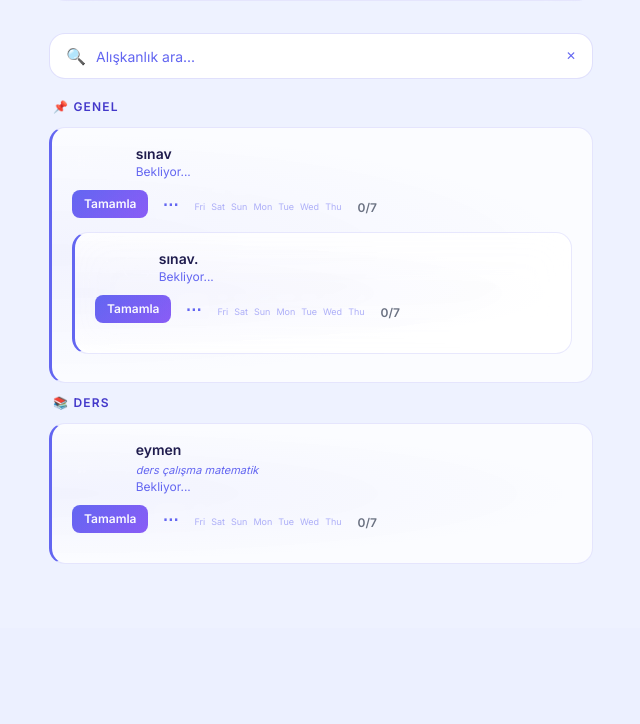
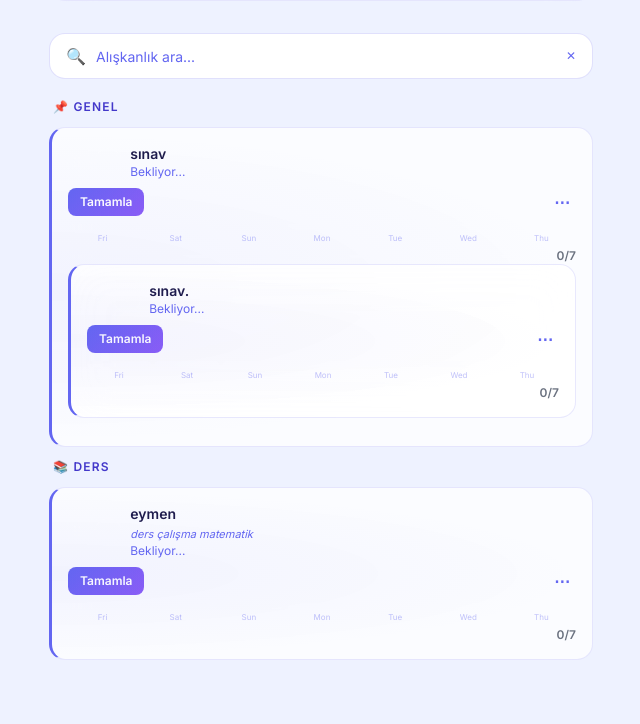
Before and after one commit to aslan0438/rutin-takipci, a Flask app: page / in a window 1280 px wide. Shown: the part 1554-2278 px from the top of the page, without its empty margins (319-959 px from the left). Before the commit the page ends 2117 px from the top, so only its background shows below. Run offline with Flask 3, Linux system fonts and the light colour scheme; a user stored in the database is signed in; data comes from the database, SQL or seed files in the repository; data that the repository does not hold is empty; some libraries are stand-ins or nearby versions.

Commit message:
kart yapısı tamamen yenilendi, menü düzeltildi

```diff
--- a/rutin-takipci/templates/index.html
+++ b/rutin-takipci/templates/index.html
@@ -882,78 +882,71 @@
             {% set streak = streaks[habit.id|string] %}
             {% set wcount = weekly_counts[habit.id|string] %}
             {% set wpct = [(wcount / habit.weekly_goal * 100), 100] | min | int %}
-
-            <div class="glass-card rounded-2xl px-5 py-4 mb-3 relative overflow-hidden {% if habit.priority == 'high' %}priority-high{% elif habit.priority == 'low' %}priority-low{% endif %}" data-id="{{ habit.id }}" style="border-left:3px solid {{ habit.color or '#6366f1' }}">
+            <div class="glass-card rounded-2xl px-4 py-4 mb-3 relative overflow-hidden {% if habit.priority == 'high' %}priority-high{% elif habit.priority == 'low' %}priority-low{% endif %}" data-id="{{ habit.id }}" style="border-left:3px solid {{ habit.color or '#6366f1' }}">
                 <div class="habit-card-glow" style="background:radial-gradient(ellipse at 0% 50%, {{ habit.color or '#6366f1' }}, transparent 70%)"></div>
-                <!-- İsim Satırı -->
+                <!-- İsim -->
                 <div class="flex items-center gap-2 mb-2">
-                    <span class="drag-handle flex-shrink-0">⠿</span>
+                    <span class="drag-handle flex-shrink-0" style="font-size:14px;color:rgba(255,255,255,0.15)">⠿</span>
                     {% if done %}
-                        <div class="w-8 h-8 rounded-full flex-shrink-0 flex items-center justify-center complete-pulse" style="background:rgba(16,185,129,0.25);border:2px solid rgba(16,185,129,0.5);box-shadow:0 0 12px rgba(16,185,129,0.3)">
-                            <span class="check-anim font-black" style="color:#4ade80;font-size:14px">✓</span>
+                        <div class="w-7 h-7 rounded-full flex-shrink-0 flex items-center justify-center complete-pulse" style="background:rgba(16,185,129,0.25);border:2px solid rgba(16,185,129,0.5)">
+                            <span class="check-anim font-black" style="color:#4ade80;font-size:13px">✓</span>
                         </div>
                         <div class="flex-1 min-w-0">
-                            <p class="line-through font-medium text-sm" style="color:var(--text-muted);overflow:hidden;text-overflow:ellipsis;white-space:nowrap">{{ habit.name }}</p>
-                            {% if habit.note %}<p class="note-text">{{ habit.note }}</p>{% endif %}
+                            <p class="line-through text-sm font-medium" style="color:var(--text-muted);overflow:hidden;text-overflow:ellipsis;white-space:nowrap">{{ habit.name }}</p>
                             <p class="text-xs text-green-500">Tamamlandı ✓</p>
                         </div>
                     {% else %}
-                        <div class="w-7 h-7 rounded-full flex-shrink-0 flex items-center justify-center" style="border:1px solid rgba(255,255,255,0.1)">
-                            <span style="color:rgba(255,255,255,0.2);font-size:11px">○</span>
+                        <div class="w-7 h-7 rounded-full flex-shrink-0 flex items-center justify-center" style="border:1px solid rgba(255,255,255,0.12)">
+                            <span style="color:rgba(255,255,255,0.2);font-size:10px">○</span>
                         </div>
                         <div class="flex-1 min-w-0">
-                            <div class="flex items-center gap-1">
-                                <p class="font-semibold text-sm flex-1" style="overflow:hidden;text-overflow:ellipsis;white-space:nowrap">{{ habit.name }}</p>
-                                {% if habit.priority == 'high' %}<span class="text-xs flex-shrink-0">🔴</span>{% elif habit.priority == 'low' %}<span class="text-xs flex-shrink-0 opacity-50">⚪</span>{% endif %}
-                            </div>
+                            <p class="font-semibold text-sm" style="overflow:hidden;text-overflow:ellipsis;white-space:nowrap">{{ habit.name }}{% if habit.priority == 'high' %} <span class="text-xs">🔴</span>{% elif habit.priority == 'low' %} <span class="text-xs opacity-40">⚪</span>{% endif %}</p>
                             {% if habit.note %}<p class="note-text">{{ habit.note }}</p>{% endif %}
                             <p class="text-xs" style="color:var(--text-muted)">Bekliyor...</p>
                         </div>
                     {% endif %}
                 </div>
-                <!-- Buton Satırı -->
-                <div class="flex items-center gap-2 mb-3 flex-wrap">
-                    <div class="flex items-center gap-1.5">
+                <!-- Butonlar -->
+                <div class="flex items-center gap-1.5 mb-2">
                     {% if streak > 0 %}
                     <span class="text-xs px-2 py-1 rounded-lg font-semibold {% if streak >= 7 %}bg-purple-500/20 text-purple-300{% elif streak >= 3 %}bg-orange-500/20 text-orange-300{% else %}bg-white/5 text-gray-400{% endif %}">🔥{{ streak }}g</span>
                     {% endif %}
                     {% if not done %}
                     <a href="/complete/{{ habit.id }}" onclick="showXP(event,'+20 XP')" class="btn-primary px-3 py-1.5 rounded-lg text-xs font-semibold">Tamamla</a>
                     {% endif %}
-                        <div class="relative">
-                            <button onclick="toggleMenu({{ habit.id }})" class="w-8 h-8 rounded-lg flex items-center justify-center text-base font-bold" style="background:rgba(255,255,255,0.05);color:var(--text-muted)">⋯</button>
-                            <div id="menu-{{ habit.id }}" class="hidden absolute right-0 rounded-2xl p-2" style="z-index:9999;background:#0d0d1f;border:1px solid rgba(255,255,255,0.1);box-shadow:0 20px 40px rgba(0,0,0,0.8);min-width:180px;bottom:calc(100% + 8px)">
-                                <button onclick="openGoal({{ habit.id }},'{{ habit.name|replace("'","\\'") }}',{{ habit.weekly_goal }});toggleMenu({{ habit.id }})" class="flex items-center gap-2 w-full px-3 py-2 rounded-xl text-xs text-left" style="color:var(--text)" onmouseover="this.style.background='rgba(255,255,255,0.05)'" onmouseout="this.style.background=''">🎯 Haftalık Hedef</button>
-                                <button onclick="openHabitDetail({{ habit.id }},'{{ habit.name|replace("'","\\'") }}');toggleMenu({{ habit.id }})" class="flex items-center gap-2 w-full px-3 py-2 rounded-xl text-xs text-left" style="color:var(--text)" onmouseover="this.style.background='rgba(255,255,255,0.05)'" onmouseout="this.style.background=''">📈 İstatistik</button>
-                                <button onclick="openEdit({{ habit.id }},'{{ habit.name|replace("'","\\'") }}','{{ habit.category }}','{{ habit.note|replace("'","\\'") }}','{{ habit.category_emoji }}','{{ habit.priority }}','{{ habit.color or "#6366f1" }}');toggleMenu({{ habit.id }})" class="flex items-center gap-2 w-full px-3 py-2 rounded-xl text-xs text-left" style="color:var(--text)" onmouseover="this.style.background='rgba(255,255,255,0.05)'" onmouseout="this.style.background=''">✏️ Düzenle</button>
+                    <div class="relative ml-auto">
+                        <button onclick="toggleMenu({{ habit.id }})" class="w-7 h-7 rounded-lg flex items-center justify-center font-bold" style="background:rgba(255,255,255,0.05);color:var(--text-muted);font-size:16px">⋯</button>
+                        <div id="menu-{{ habit.id }}" class="hidden absolute left-0 rounded-2xl p-2" style="z-index:9999;background:#0d0d1f;border:1px solid rgba(255,255,255,0.1);box-shadow:0 20px 40px rgba(0,0,0,0.9);min-width:180px;bottom:calc(100% + 8px)">
+                            <button onclick="openGoal({{ habit.id }},'{{ habit.name|replace("'","\'") }}',{{ habit.weekly_goal }});toggleMenu({{ habit.id }})" class="flex items-center gap-2 w-full px-3 py-2 rounded-xl text-xs text-left" style="color:var(--text)" onmouseover="this.style.background='rgba(255,255,255,0.05)'" onmouseout="this.style.background=''">🎯 Haftalık Hedef</button>
+                            <button onclick="openHabitDetail({{ habit.id }},'{{ habit.name|replace("'","\'") }}');toggleMenu({{ habit.id }})" class="flex items-center gap-2 w-full px-3 py-2 rounded-xl text-xs text-left" style="color:var(--text)" onmouseover="this.style.background='rgba(255,255,255,0.05)'" onmouseout="this.style.background=''">📈 İstatistik</button>
+                            <button onclick="openEdit({{ habit.id }},'{{ habit.name|replace("'","\'") }}','{{ habit.category }}','{{ habit.note|replace("'","\'") }}','{{ habit.category_emoji }}','{{ habit.priority }}','{{ habit.color or "#6366f1" }}');toggleMenu({{ habit.id }})" class="flex items-center gap-2 w-full px-3 py-2 rounded-xl text-xs text-left" style="color:var(--text)" onmouseover="this.style.background='rgba(255,255,255,0.05)'" onmouseout="this.style.background=''">✏️ Düzenle</button>
                             <button onclick="openPomodoro('{{ habit.name }}');toggleMenu({{ habit.id }})" class="flex items-center gap-2 w-full px-3 py-2 rounded-xl text-xs text-left" style="color:var(--text)" onmouseover="this.style.background='rgba(255,255,255,0.05)'" onmouseout="this.style.background=''">🍅 Pomodoro</button>
-                                <button onclick="openCalendarModal({{ habit.id }},'{{ habit.name|replace("'","\\'") }}');toggleMenu({{ habit.id }})" class="flex items-center gap-2 w-full px-3 py-2 rounded-xl text-xs text-left" style="color:var(--text)" onmouseover="this.style.background='rgba(255,255,255,0.05)'" onmouseout="this.style.background=''">📅 Takvim</button>
+                            <button onclick="openCalendarModal({{ habit.id }},'{{ habit.name|replace("'","\'") }}');toggleMenu({{ habit.id }})" class="flex items-center gap-2 w-full px-3 py-2 rounded-xl text-xs text-left" style="color:var(--text)" onmouseover="this.style.background='rgba(255,255,255,0.05)'" onmouseout="this.style.background=''">📅 Takvim</button>
                             {% if not done %}
                             <div style="height:1px;background:rgba(255,255,255,0.06);margin:4px 0"></div>
                             <button onclick="location.href='/freeze/{{ habit.id }}'" class="flex items-center gap-2 w-full px-3 py-2 rounded-xl text-xs text-left" style="color:#60a5fa" onmouseover="this.style.background='rgba(255,255,255,0.05)'" onmouseout="this.style.background=''">❄️ Freeze</button>
-                                <button onclick="recoverStreak({{ habit.id }},'{{ habit.name|replace("'","\\'") }}');toggleMenu({{ habit.id }})" class="flex items-center gap-2 w-full px-3 py-2 rounded-xl text-xs text-left" style="color:#a78bfa" onmouseover="this.style.background='rgba(255,255,255,0.05)'" onmouseout="this.style.background=''">⚡ Streak Kurtar</button>
+                            <button onclick="recoverStreak({{ habit.id }},'{{ habit.name|replace("'","\'") }}');toggleMenu({{ habit.id }})" class="flex items-center gap-2 w-full px-3 py-2 rounded-xl text-xs text-left" style="color:#a78bfa" onmouseover="this.style.background='rgba(255,255,255,0.05)'" onmouseout="this.style.background=''">⚡ Streak Kurtar</button>
                             {% endif %}
                             <div style="height:1px;background:rgba(255,255,255,0.06);margin:4px 0"></div>
                             <button onclick="location.href='/archive/{{ habit.id }}'" class="flex items-center gap-2 w-full px-3 py-2 rounded-xl text-xs text-left" style="color:#fbbf24" onmouseover="this.style.background='rgba(255,255,255,0.05)'" onmouseout="this.style.background=''">📦 Arşivle</button>
-                                <button onclick="confirmDelete({{ habit.id }},'{{ habit.name|replace("'","\\'") }}');toggleMenu({{ habit.id }})" class="flex items-center gap-2 w-full px-3 py-2 rounded-xl text-xs text-left" style="color:#f87171" onmouseover="this.style.background='rgba(255,255,255,0.05)'" onmouseout="this.style.background=''">🗑 Sil</button>
+                            <button onclick="confirmDelete({{ habit.id }},'{{ habit.name|replace("'","\'") }}');toggleMenu({{ habit.id }})" class="flex items-center gap-2 w-full px-3 py-2 rounded-xl text-xs text-left" style="color:#f87171" onmouseover="this.style.background='rgba(255,255,255,0.05)'" onmouseout="this.style.background=''">🗑 Sil</button>
                         </div>
                     </div>
                 </div>
-                <div class="flex gap-1.5 mb-1">
+                <!-- Haftalık Bar -->
+                <div class="flex gap-1 mb-1">
                     {% for day in weekly[habit.id|string] %}
                     <div class="flex-1 text-center">
-                        <div class="w-full h-1.5 rounded-full mb-1" style="background:{% if day.done %}rgba(99,102,241,0.6){% else %}rgba(255,255,255,0.06){% endif %}"></div>
-                        <p class="text-xs" style="color:var(--text-muted);opacity:0.5;font-size:9px">{{ day.day }}</p>
+                        <div class="w-full h-1.5 rounded-full mb-0.5" style="background:{% if day.done %}{{ habit.color or 'rgba(99,102,241,0.7)' }}{% else %}rgba(255,255,255,0.06){% endif %}"></div>
+                        <p style="color:var(--text-muted);opacity:0.4;font-size:8px">{{ day.day }}</p>
                     </div>
                     {% endfor %}
                 </div>
-
-                <div class="flex items-center gap-2 mt-2">
-                    <div style="height:4px;border-radius:99px;background:rgba(255,255,255,0.06);flex:1;overflow:hidden">
-                        <div style="width:{{ wpct }}%;height:100%;border-radius:99px;background:linear-gradient(90deg,var(--accent1),var(--accent3));transition:width 0.5s ease"></div>
+                <div class="flex items-center gap-2">
+                    <div style="height:3px;border-radius:99px;background:rgba(255,255,255,0.05);flex:1;overflow:hidden">
+                        <div style="width:{{ wpct }}%;height:100%;border-radius:99px;background:{{ habit.color or 'rgba(99,102,241,0.8)' }};transition:width 0.5s ease"></div>
                     </div>
                     <span class="text-xs font-semibold {% if wpct >= 100 %}text-green-400{% elif wpct >= 50 %}text-indigo-400{% else %}text-gray-500{% endif %}">{{ wcount }}/{{ habit.weekly_goal }}</span>
-                </div>
                 </div>
             {% endfor %}
             </div>
```
Lines whose indentation alone changed are shown as unchanged.
